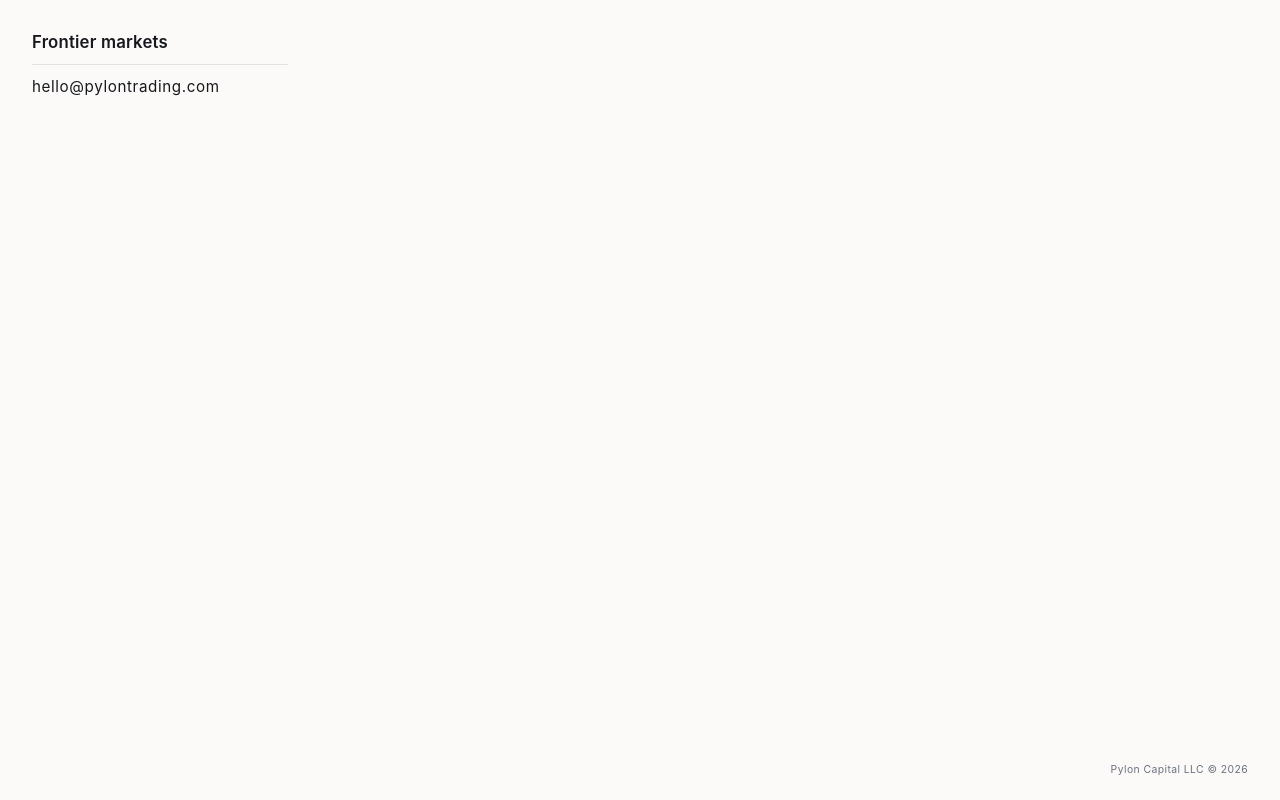
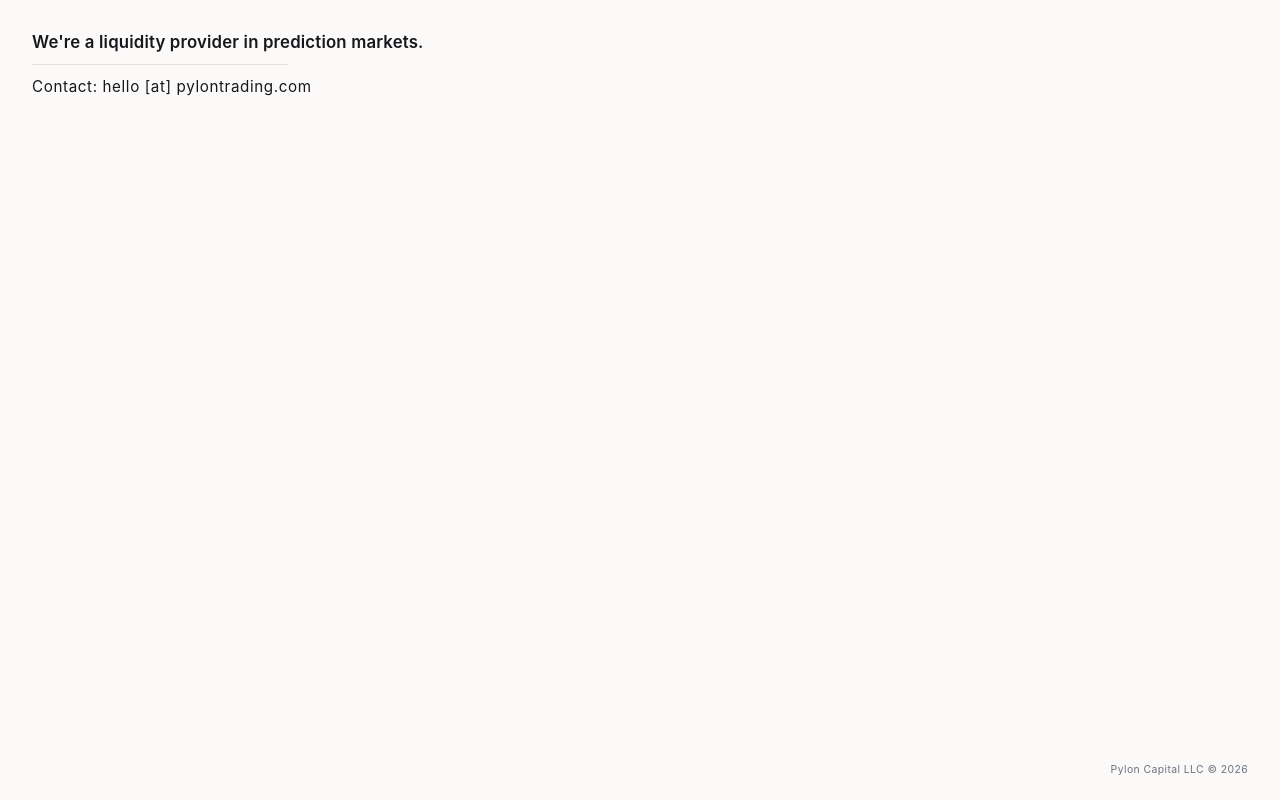
Before and after one commit to jhourigan8/pyloncom, a plain HTML site: page index.html in a window 1280 px wide. Drawn offline with Linux system fonts and the light colour scheme.

Commit message:
Copy: liquidity provider in prediction markets; contact line
Co-Authored-By: Claude Fable 5.2 <noreply@anthropic.com>

```diff
--- a/index.html
+++ b/index.html
@@ -4,7 +4,7 @@
 <meta charset="utf-8">
 <meta name="viewport" content="width=device-width, initial-scale=1">
 <title>pylon</title>
-<meta name="description" content="hello@pylontrading.com">
+<meta name="description" content="We're a liquidity provider in prediction markets.">
 <link rel="icon" type="image/svg+xml" href="/favicon.svg">
 <link rel="icon" type="image/png" sizes="512x512" href="/favicon.png">
 <link rel="apple-touch-icon" href="/apple-touch-icon.png">
@@ -49,13 +49,12 @@
     font-weight: 600;
     letter-spacing: 0.01em;
   }
-  a {
+  p {
     color: inherit;
     text-decoration: none;
     font-size: 0.95rem;
     letter-spacing: 0.04em;
   }
-  a:hover { color: var(--muted); }
   footer {
     position: fixed;
     bottom: 1.5rem;
@@ -67,9 +66,9 @@
 </style>
 </head>
 <body>
-<h1>Frontier markets</h1>
+<h1>We're a liquidity provider in prediction markets.</h1>
 <hr>
-<a href="mailto:hello@pylontrading.com">hello@pylontrading.com</a>
+<p>Contact: hello [at] pylontrading.com</p>
 <footer>Pylon Capital LLC &copy; 2026</footer>
 </body>
 </html>
```
